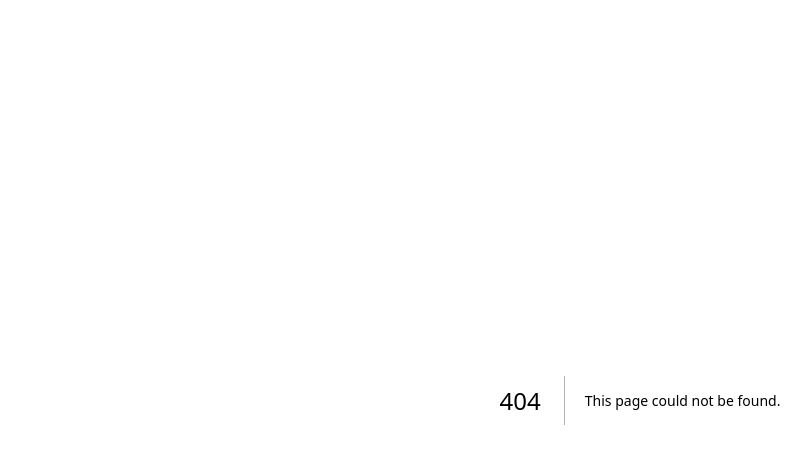
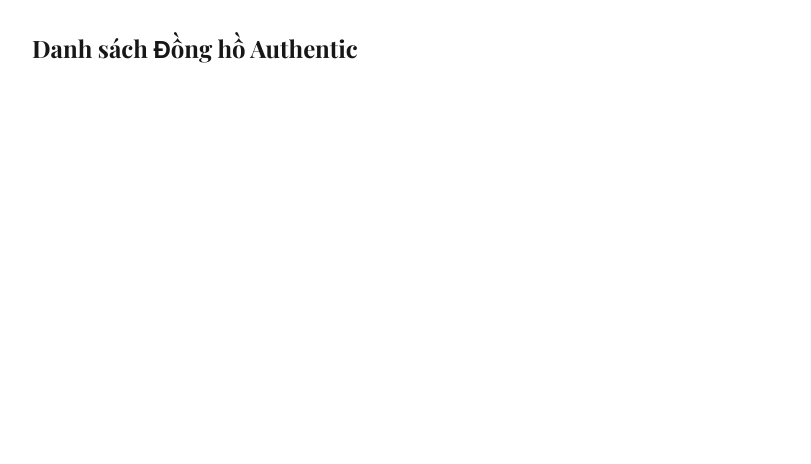
Before and after one commit to gialongphan1-droid/shop-my-pham, a Next.js app: page /dong-ho in a window 1280 px wide. Before the commit this address had no page. Shown: the top 464 px of the page, without its empty margins (0-811 px from the left). Built offline with nearby package versions, Linux system fonts and the light colour scheme; a web font is replaced by a local one.

Commit message:
thay a = link và thêm page đồng hồ

```diff
--- /dev/null
+++ b/app/dong-ho/page.tsx
@@ -0,0 +1,8 @@
+export default function DongHoPage() {
+	return (
+		<div className="p-8">
+			<h1 className="text-2xl font-bold">Danh sách Đồng hồ Authentic</h1>
+			{/* Nội dung trang đồng hồ của bạn ở đây */}
+		</div>
+	);
+}
--- a/app/page.tsx
+++ b/app/page.tsx
@@ -1,5 +1,6 @@
 "use client";
 
+import link from "next/link";
 import React, { useEffect, useState } from "react";
 import { ArrowRight, ShoppingBag } from "lucide-react";
 import { ThemeToggle } from "@/components/theme-toggle";
@@ -38,9 +39,9 @@ export default function AllurePage() {
 					<a href="#" className="hover:text-pink-500 transition">
 						Mỹ Phẩm
 					</a>
-					<a href="#" className="hover:text-pink-500 transition">
+					<link href="/app/dong-ho" className="hover:text-pink-500 transition">
 						Đồng Hồ
-					</a>
+					</link>
 					<a href="#" className="hover:text-pink-500 transition">
 						Bộ Sưu Tập
 					</a>
@@ -116,7 +117,7 @@ export default function AllurePage() {
 
 			{/* --- FOOTER --- */}
 			<footer className="text-center py-10 opacity-50 font-serif text-sm tracking-widest border-t border-zinc-100 dark:border-zinc-900 mx-10">
-				© {new Date().getFullYear()} COPPYRIGHT BY LONG PHAN
+				© {new Date().getFullYear()} COPYRIGHT BY LONG PHAN
 			</footer>
 		</div>
 	);
```
